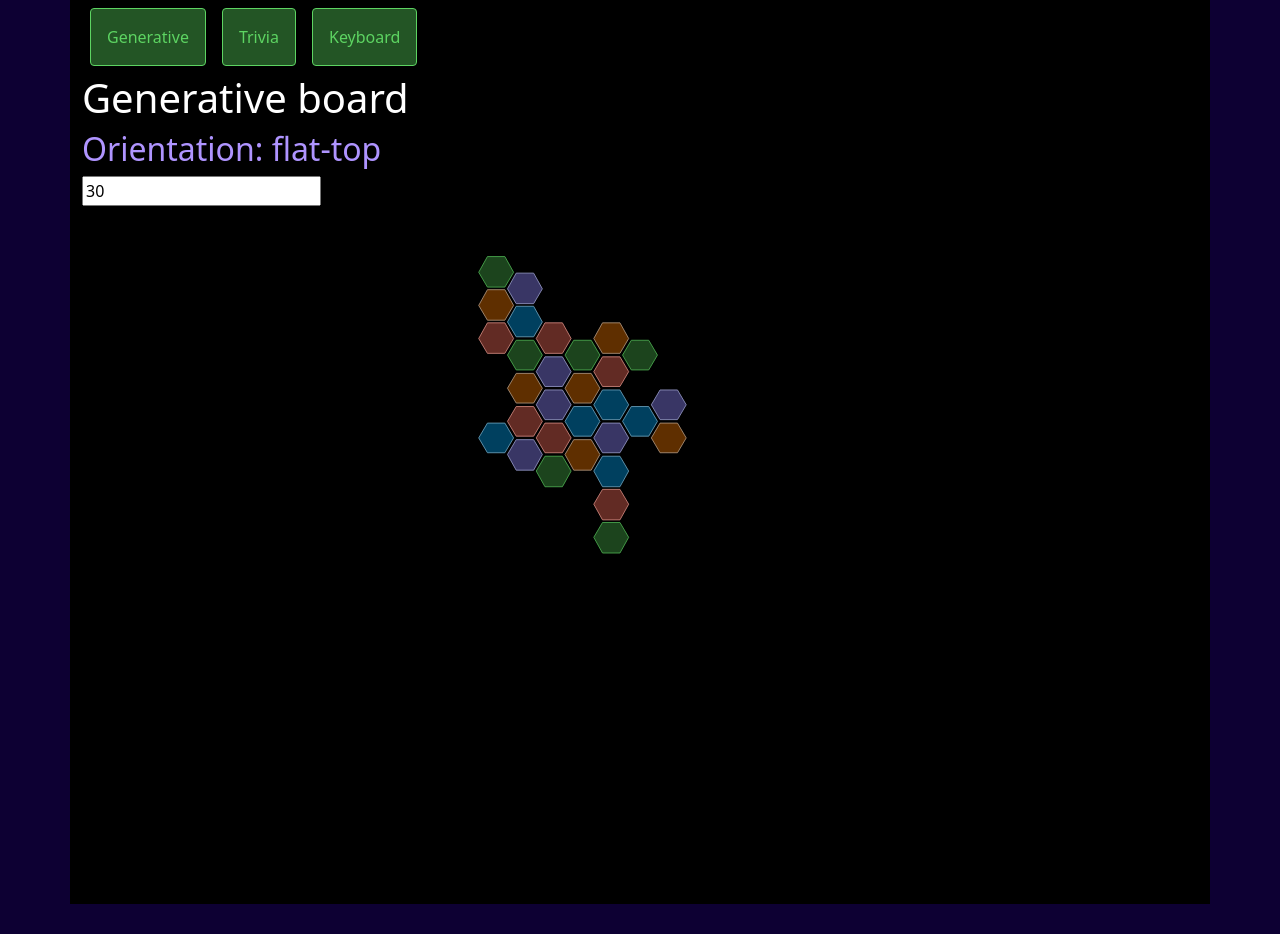
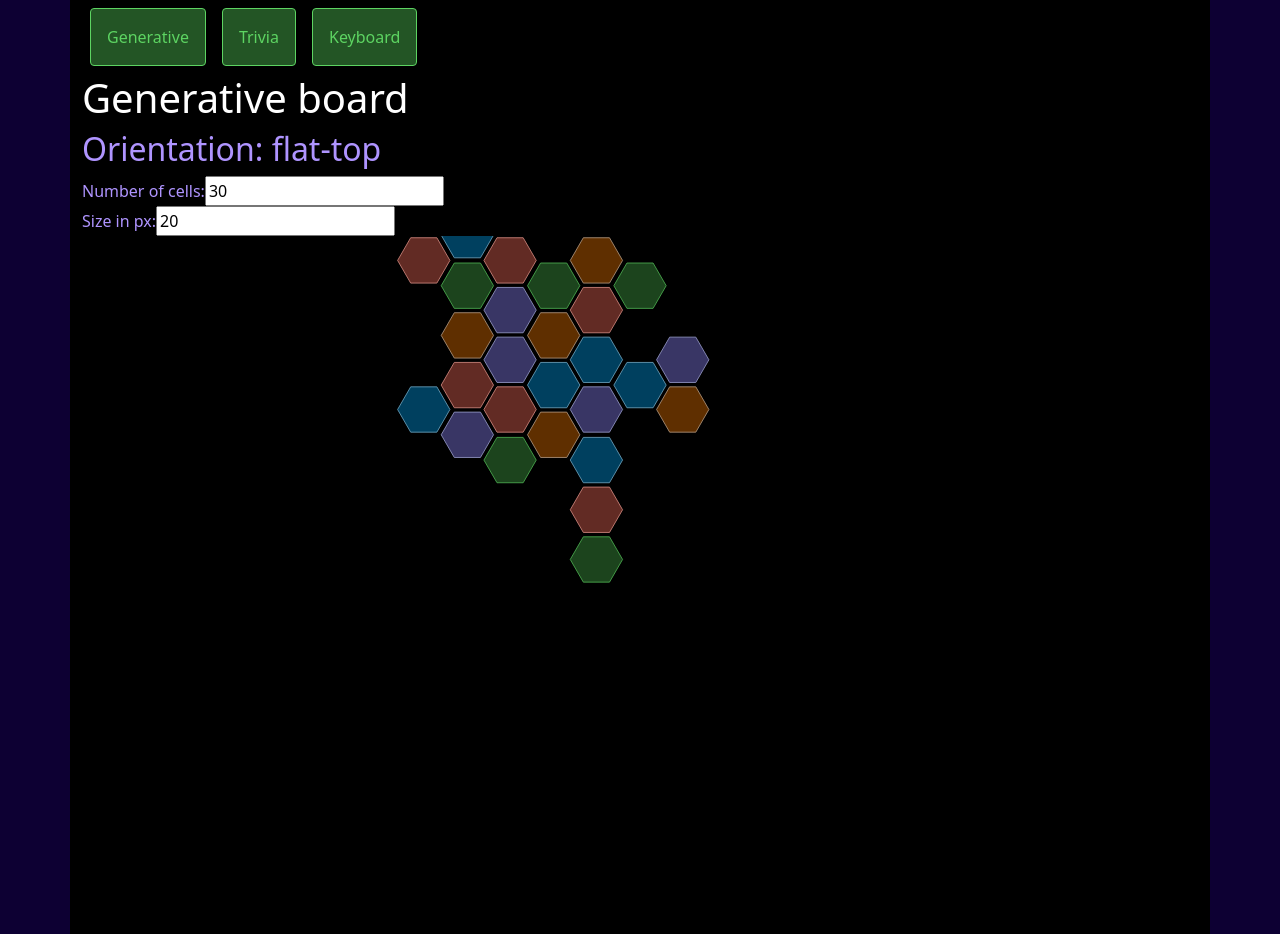
Before and after one commit to vpbasile/hexboard-svg-react-ts, a React (Create React App) app: page / in a window 1280 px wide. Before the commit the page ends 904 px from the top, so only its background shows below. Built offline with nearby package versions, Linux system fonts and the light colour scheme.

Commit message:
Adjustable sizing

```diff
--- a/src/boards/Generative.tsx
+++ b/src/boards/Generative.tsx
@@ -8,6 +8,7 @@ import { alreadyThere, hexOrientations, randomMove } from "../components/hexFunc
 export default function GenerativeBoard(props: any) {
 
 	const [numberOfSpaces, SETnumberOfSpaces] = useState(30);
+	const [sizeOfSpaces, SETsizeOfSpaces] = useState(30);
 
 	const canvasGlobals = props.canvasGlobals;
 	const canvasHeight = canvasGlobals.canvasHeight;
@@ -25,8 +26,8 @@ export default function GenerativeBoard(props: any) {
 		canvasWidth: canvasWidth,
 		// Hexagons
 		orientation: hexOrientations["flat-top"],
-		gridOrigin: { 'x': canvasWidth/2, 'y': canvasHeight/2 },
-		hexRadius: hexSize,
+		gridOrigin: { 'x': canvasWidth / 2, 'y': canvasHeight / 2 },
+		hexRadius: sizeOfSpaces,
 		separationMultiplier: 1.1,
 		textSize: hexSize / 1.25
 		// Style
@@ -47,30 +48,41 @@ export default function GenerativeBoard(props: any) {
 
 	let q = 0;
 	let r = 0;
-	for(let i=0; i < numberOfSpaces; i++){
+	for (let i = 0; i < numberOfSpaces; i++) {
 		let found = false;
-		let nextMove:vector = randomMove()
+		let nextMove: vector = randomMove()
 		// Prevent overlap
-		while (!found){
+		while (!found) {
 			q += nextMove.q;
 			r += nextMove.r;
-			found = !alreadyThere({q,r},hexList)
+			found = !alreadyThere({ q, r }, hexList)
 		}
 		console.log(`q:${q},r:${r}`)
-		hexList.push({q,r})
+		hexList.push({ q, r })
 	}
 
 	// Give the hexes some color
 	colorHexes(hexList);
 
 	// Interface for changing things
-	const numberPicker = <input type="number" defaultValue={numberOfSpaces} onChange={(e)=>SETnumberOfSpaces(+e.target.value)} />
+	const numberPicker =
+		<div>
+			<label htmlFor="pickSpace">Number of cells: </label>
+			<input type="number" defaultValue={numberOfSpaces} onChange={(e) => SETnumberOfSpaces(+e.target.value)} />
+		</div>
+
+	const sizePicker =
+	<div>
+		<label htmlFor="pickSize">Size in px: </label>
+		<input type="number" defaultValue={hexSize} onChange={(e) => SETsizeOfSpaces(+e.target.value)} />
+	</div>
 
 	return (
 		<div id='generativeBoard'>
 			<h1>Generative board</h1>
 			<h2>Orientation: flat-top</h2>
 			{numberPicker}
+			{sizePicker}
 			<ErrorBoundary>
 				<GameBoard
 					hexRoster={hexList}
```
